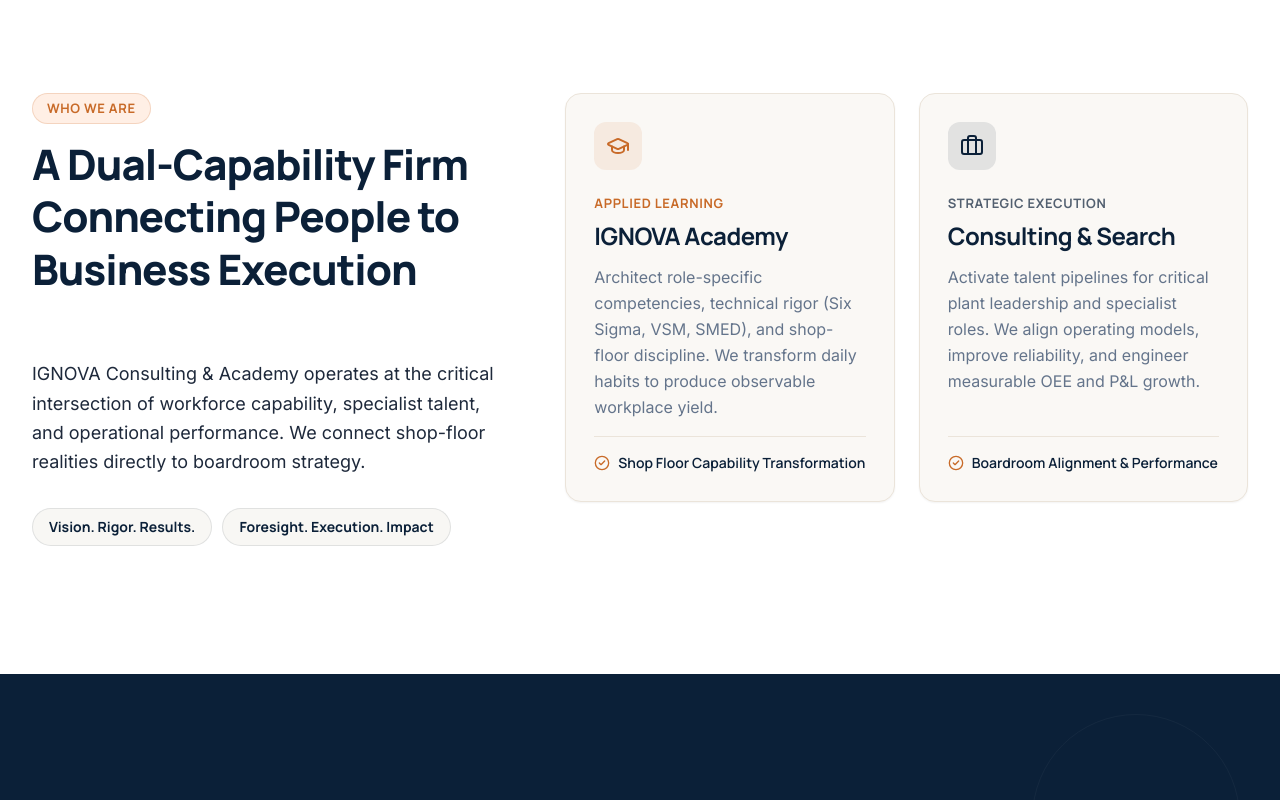
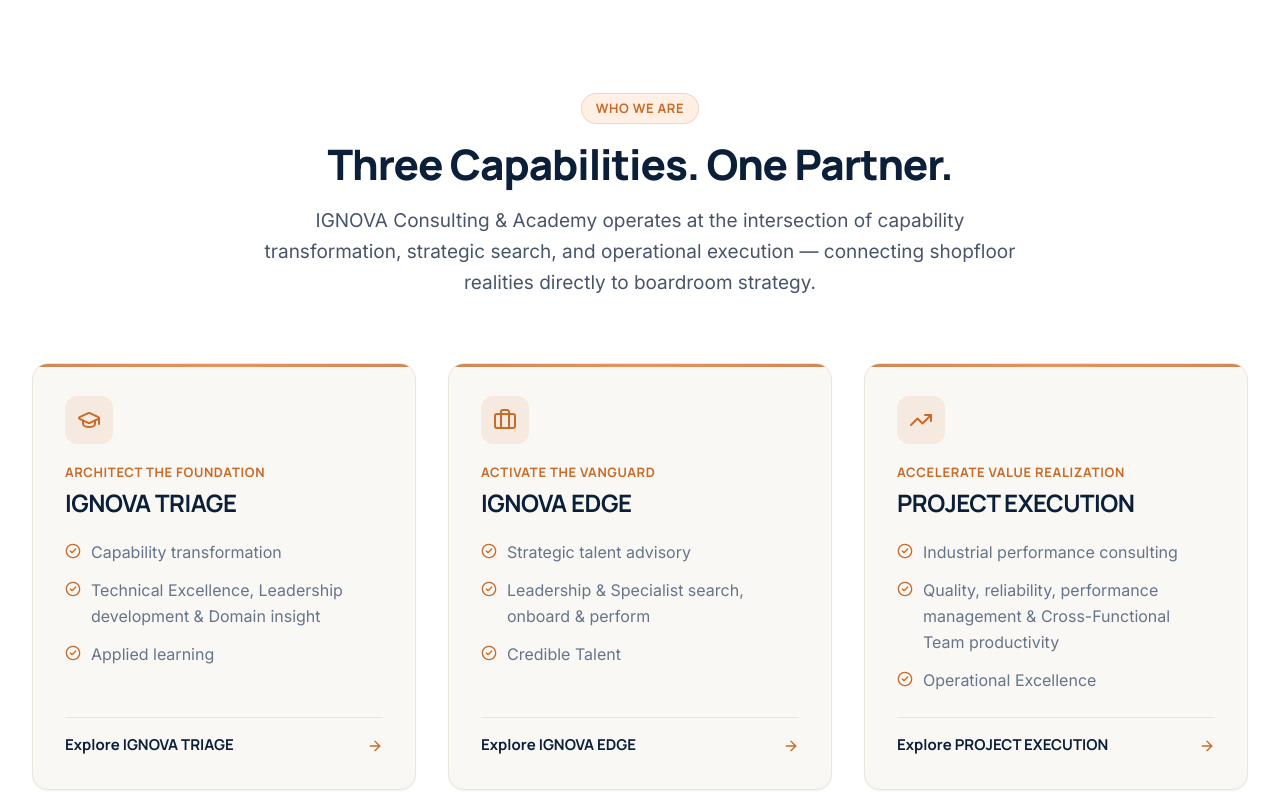
Before and after one commit to ayushprakash1010-jpg/Ignova, a Next.js app: page /about in a window 1280 px wide. Shown: the part 800-1600 px from the top of the page. Built offline with nearby package versions, Linux system fonts and the light colour scheme; a web font is replaced by a local one.

Commit message:
feat(about): replace WHO WE ARE dual cards with PPT Slide 05 Three Capabilities layout

```diff
--- a/src/app/about/page.tsx
+++ b/src/app/about/page.tsx
@@ -1,6 +1,7 @@
 "use client";
 
 import { motion } from "framer-motion";
+import Link from "next/link";
 import {
   Factory,
   Cog,
@@ -10,13 +11,14 @@ import {
   ArrowRight,
   GraduationCap,
   Briefcase,
+  TrendingUp,
   CheckCircle2,
 } from "lucide-react";
 import SectionHeading from "@/components/ui/SectionHeading";
 import StatCounter from "@/components/ui/StatCounter";
 import CTABanner from "@/components/ui/CTABanner";
 import Button from "@/components/ui/Button";
-import { STATS } from "@/lib/constants";
+import { STATS, SERVICES } from "@/lib/constants";
 
 const sectors = [
   {
@@ -43,6 +45,24 @@ const sectors = [
     name: "Healthcare",
     icon: Heart,
     focus: "Life sciences, diagnostics & rigorous compliance standards",
+  },
+];
+
+const capabilityPillars = [
+  {
+    ...SERVICES.architect,
+    subheading: "Architect the Foundation",
+    icon: GraduationCap,
+  },
+  {
+    ...SERVICES.activate,
+    subheading: "Activate the Vanguard",
+    icon: Briefcase,
+  },
+  {
+    ...SERVICES.accelerate,
+    subheading: "Accelerate Value Realization",
+    icon: TrendingUp,
   },
 ];
 
@@ -130,96 +150,69 @@ export default function AboutPage() {
       {/* ============ WHO WE ARE ============ */}
       <section id="who-we-are" className="py-24 md:py-32 bg-white scroll-mt-20">
         <div className="max-w-7xl mx-auto px-4 sm:px-6 lg:px-8">
-          <div className="grid grid-cols-1 lg:grid-cols-12 gap-12 lg:gap-16 items-start">
-            {/* Left column */}
-            <motion.div
-              initial={{ opacity: 0, x: -30 }}
-              whileInView={{ opacity: 1, x: 0 }}
-              viewport={{ once: true }}
-              transition={{ duration: 0.6 }}
-              className="lg:col-span-5 space-y-6"
-            >
           <SectionHeading
             label="Who We Are"
-                title="A Dual-Capability Firm Connecting People to Business Execution"
+            title="Three Capabilities. One Partner."
+            subtitle="IGNOVA Consulting & Academy operates at the intersection of capability transformation, strategic search, and operational execution — connecting shopfloor realities directly to boardroom strategy."
+            centered
           />
 
-              <p className="text-base sm:text-lg text-charcoal leading-relaxed">
-                IGNOVA Consulting &amp; Academy operates at the critical intersection of workforce capability, specialist talent, and operational performance. We connect shop-floor realities directly to boardroom strategy.
-              </p>
+          <div className="grid grid-cols-1 md:grid-cols-3 gap-7 lg:gap-8">
+            {capabilityPillars.map((cap, index) => {
+              const Icon = cap.icon;
+              return (
+                <motion.div
+                  key={cap.brand}
+                  initial={{ opacity: 0, y: 24 }}
+                  whileInView={{ opacity: 1, y: 0 }}
+                  viewport={{ once: true }}
+                  transition={{ duration: 0.45, delay: index * 0.12 }}
+                  className="group relative bg-[#FAF8F5] rounded-2xl p-8 border border-[#EBE4DA] shadow-xs hover:shadow-xl hover:bg-white hover:border-orange/30 transition-all duration-300 flex flex-col justify-between overflow-hidden"
+                >
+                  <div
+                    aria-hidden="true"
+                    className="absolute top-0 left-0 right-0 h-[3px] bg-gradient-to-r from-orange via-orange-light to-orange opacity-80 group-hover:opacity-100 transition-opacity"
+                  />
 
-              <div className="flex flex-wrap gap-2.5 pt-2">
-                {["Vision. Rigor. Results.", "Foresight. Execution. Impact"].map(
-                  (tagline) => (
-                    <span
-                      key={tagline}
-                      className="px-4 py-2 bg-cream text-navy text-sm font-bold rounded-full border border-navy/10 font-accent"
-                    >
-                      {tagline}
+                  <div>
+                    <div className="w-12 h-12 rounded-xl bg-orange/10 flex items-center justify-center text-orange mb-5 group-hover:bg-orange group-hover:text-white transition-colors duration-300">
+                      <Icon className="w-6 h-6" />
+                    </div>
+
+                    <span className="text-xs sm:text-[13px] font-bold uppercase tracking-wider text-orange font-accent block">
+                      {cap.subheading}
                     </span>
-                  )
-                )}
-              </div>
-            </motion.div>
 
-            {/* Right column - Dual Capability Cards */}
-            <motion.div
-              initial={{ opacity: 0, x: 30 }}
-              whileInView={{ opacity: 1, x: 0 }}
-              viewport={{ once: true }}
-              transition={{ duration: 0.6, delay: 0.2 }}
-              className="lg:col-span-7 grid grid-cols-1 sm:grid-cols-2 gap-6"
-            >
-              {/* Capability 1: Academy & Capability */}
-              <div className="bg-[#FAF8F5] rounded-2xl p-7 border border-[#EBE4DA] shadow-xs hover:border-orange/30 transition-all flex flex-col justify-between">
-                <div>
-                  <div className="w-12 h-12 rounded-xl bg-orange/10 flex items-center justify-center text-orange mb-5">
-                    <GraduationCap className="w-6 h-6" />
-                  </div>
-                  <span className="text-xs sm:text-[13px] font-bold uppercase tracking-wider text-orange font-accent">
-                    Applied Learning
-                  </span>
                     <h3
-                    className="text-2xl font-bold text-navy mt-1.5 mb-3"
+                      className="text-2xl font-bold text-navy mt-1.5 mb-5"
                       style={{ fontFamily: "var(--font-heading)" }}
                     >
-                    IGNOVA Academy
+                      {cap.brand}
                     </h3>
-                  <p className="text-[15px] sm:text-base text-charcoal-light leading-relaxed mb-4">
-                    Architect role-specific competencies, technical rigor (Six Sigma, VSM, SMED), and shop-floor discipline. We transform daily habits to produce observable workplace yield.
-                  </p>
-                </div>
-                <div className="pt-4 border-t border-[#EBE4DA] flex items-center gap-2 text-sm font-semibold text-navy font-accent">
-                  <CheckCircle2 className="w-4 h-4 text-orange" />
-                  Shop Floor Capability Transformation
-                </div>
+
+                    <ul className="space-y-3 mb-6">
+                      {cap.items.map((item) => (
+                        <li
+                          key={item}
+                          className="flex items-start gap-2.5 text-[15px] sm:text-base text-charcoal-light leading-relaxed"
+                        >
+                          <CheckCircle2 className="w-4 h-4 text-orange flex-shrink-0 mt-1" />
+                          <span>{item}</span>
+                        </li>
+                      ))}
+                    </ul>
                   </div>
 
-              {/* Capability 2: Executive Advisory & Search */}
-              <div className="bg-[#FAF8F5] rounded-2xl p-7 border border-[#EBE4DA] shadow-xs hover:border-navy/30 transition-all flex flex-col justify-between">
-                <div>
-                  <div className="w-12 h-12 rounded-xl bg-navy/10 flex items-center justify-center text-navy mb-5">
-                    <Briefcase className="w-6 h-6" />
-                  </div>
-                  <span className="text-xs sm:text-[13px] font-bold uppercase tracking-wider text-navy/70 font-accent">
-                    Strategic Execution
-                  </span>
-                  <h3
-                    className="text-2xl font-bold text-navy mt-1.5 mb-3"
-                    style={{ fontFamily: "var(--font-heading)" }}
+                  <Link
+                    href={cap.href}
+                    className="pt-4 border-t border-[#EBE4DA] flex items-center justify-between text-[15px] font-bold text-navy group-hover:text-orange transition-colors font-accent"
                   >
-                    Consulting &amp; Search
-                  </h3>
-                  <p className="text-[15px] sm:text-base text-charcoal-light leading-relaxed mb-4">
-                    Activate talent pipelines for critical plant leadership and specialist roles. We align operating models, improve reliability, and engineer measurable OEE and P&amp;L growth.
-                  </p>
-                </div>
-                <div className="pt-4 border-t border-[#EBE4DA] flex items-center gap-2 text-sm font-semibold text-navy font-accent">
-                  <CheckCircle2 className="w-4 h-4 text-[#C86A28]" />
-                  Boardroom Alignment &amp; Performance
-                </div>
-              </div>
+                    <span>Explore {cap.brand}</span>
+                    <ArrowRight className="w-4 h-4 text-orange group-hover:translate-x-1 transition-transform" />
+                  </Link>
                 </motion.div>
+              );
+            })}
           </div>
         </div>
       </section>
```
Lines whose indentation alone changed are shown as unchanged.
